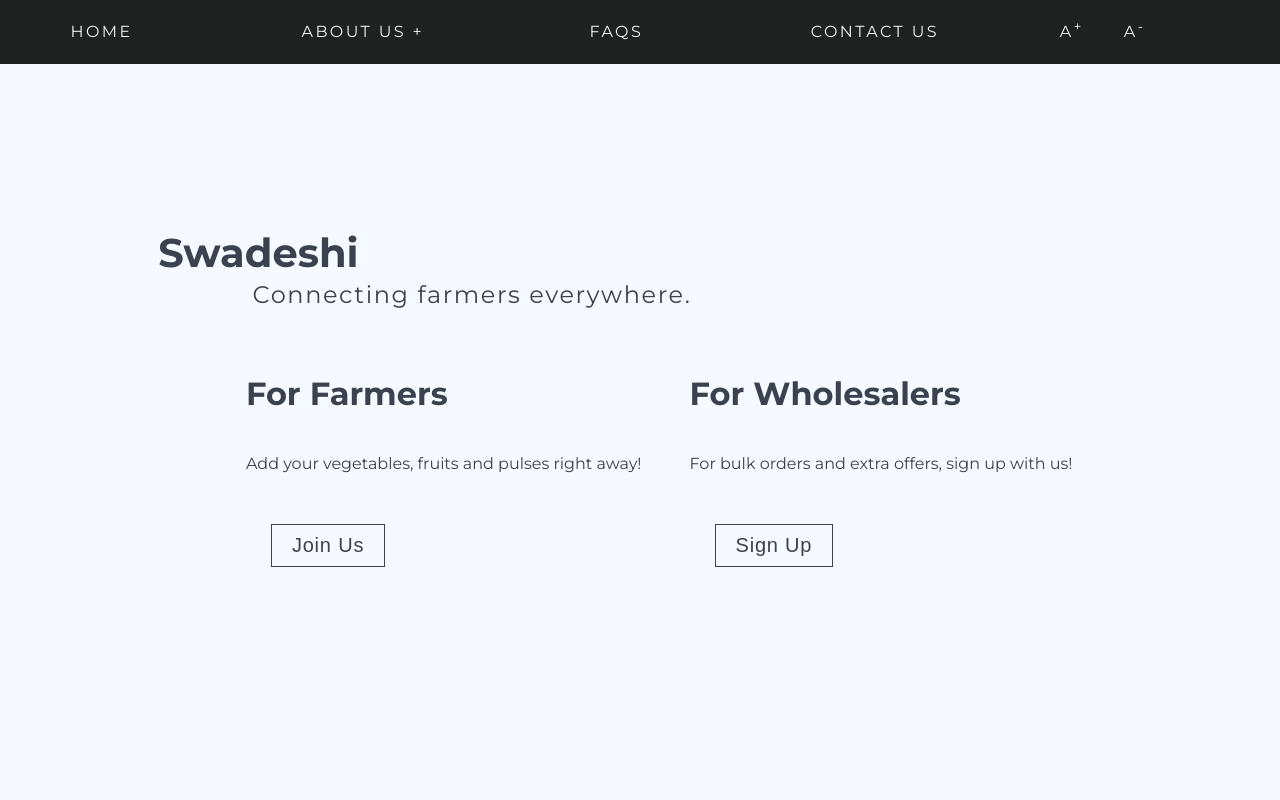
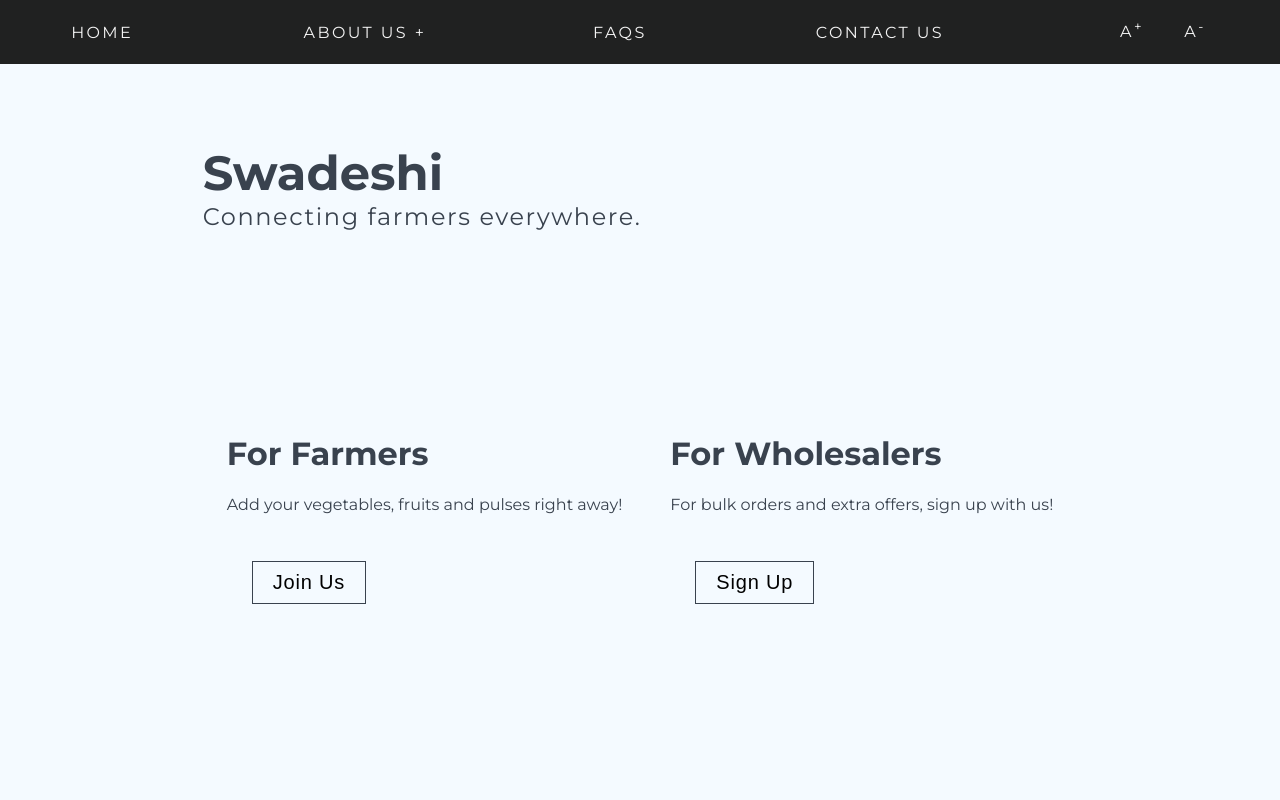
Before and after one commit to tusharnankani/Swadeshi, a plain HTML site: page HomePage/index.html in a window 1280 px wide. Drawn offline with Linux system fonts and the light colour scheme.

Commit message:
Improved HTML and CSS.

```diff
--- a/HomePage/index.html
+++ b/HomePage/index.html
@@ -2,17 +2,22 @@
 <html lang="en">
 
 <head>
-    <meta charset="UTF-8">
-    <meta name="viewport" content="width=device-width, initial-scale=1.0">
+	<title>Swadeshi</title>
 
-    <link rel="stylesheet" href="main.css">
+    <meta charset="UTF-8" />
+	<meta name="description" content = "UnFormat your code. Shift all brackets and semicolons to the right." />
+    <meta name="viewport" content="width=device-width, initial-scale=1.0" />
+	<meta http-equiv="X-UA-Compatible" content="IE=edge" />
 
-    <title>Swadeshi</title>
+	<link rel = "icon" href = "#" sizes = "any" />
+
+    <link rel="stylesheet" href="main.css" />
+
+	<!-- <script defer="" src="script.js"></script> -->
 </head>
 
 <body>
-    <div class="container">
-        <nav class="navbar">
+	<nav>
 		<!-- <img class="logo" src="logo.jpeg" alt="logo"> -->
 		<ul>
 			<li><a href="#home">Home</a> </li>
@@ -26,11 +31,10 @@
 		</ul>
 	</nav>
 
-        <div class="head">
-            <a href="#">Swadeshi</a>
-        </div>
-        <div class="head-content">
-            Connecting farmers everywhere.
+	<main>
+		<div>
+			<a href="#" id = "company-name">Swadeshi</a>
+			<div id = "tagline">Connecting farmers everywhere.</div>
 		</div>
 
 		<div class="description">
@@ -57,8 +61,7 @@
 				</button>
 			</div>
 		</div>
+	</main>
+</body>
 
-    </div>
-
-</body>
 </html>
--- a/HomePage/main.css
+++ b/HomePage/main.css
@@ -2,32 +2,46 @@
 @import url("https://fonts.googleapis.com/css2?family=Montserrat:wght@400;600;700&display=swap");
 
 body {
-    background: #f4faff;
-    font-family: "Montserrat", Sans-Serif;
-    height: 100vh;
-    line-height: 1.6em;
+	display: grid;
+	grid-template-areas:
+		"nav"
+		"main"
+	;
+	grid-template-rows: 4em auto;
+	justify-content: center;
+
     margin: 0;
 	padding: 0;
+
+    min-height: 100vh;
+
+	color: #39424e;
+	background: #f4faff;
+	font-family: "Montserrat", Sans-Serif;
 }
 
-.container {
-    height: 100%;
-    width: 100%;
+a {
+	color: inherit;
+	text-decoration: transparent underline;
+	transition: text-decoration-color 200ms ease;
+}
+a:hover {
+	text-decoration-color: unset;
 }
 
-/* Navbar list of items */
-.navbar {
+/* nav list of items */
+nav {
+	position: fixed;
+
+    width: 100%;
+
     align-items: center;
-    position: fixed;
-    top: 0px;
-    z-index: 1;
     display: flex;
-    width: 100%;
     height: 4em;
     background: rgba(0, 0, 0, 0.87);
 }
 
-.navbar ul {
+nav ul {
     /* margin: 150px auto 0;  */
     padding: 0;
     display: table;
@@ -38,7 +52,7 @@ body {
     justify-content: center;
 }
 
-.navbar ul li {
+nav ul li {
     margin: 0 1rem;
     padding: 15px 20px;
     display: table-cell;
@@ -46,17 +60,17 @@ body {
   /* padding: 15px 0; */
 }
 
-.navbar ul li a {
-    text-decoration: none;
+nav ul li a {
+    color: #f4f4f4;
     text-transform: uppercase;
-    color: #f4f4f4;
     letter-spacing: 0.15em;
     display: inline-block;
     padding: 15px 2px;
     position: relative;
+	text-decoration: none;
 }
 
-.navbar ul li a:after {
+nav ul li a:after {
     background: none repeat scroll 0 0 transparent;
     content: "";
     display: block;
@@ -68,7 +82,7 @@ body {
     width: 0;
 }
 
-.navbar ul li a:hover:after {
+nav ul li a:hover:after {
     width: 100%;
     left: 0;
 }
@@ -87,48 +101,30 @@ body {
     text-shadow: 0 0 4px greenyellow;
 }
 
+main {
+	display: grid;
+	grid-area: main;
+	max-width: 70vw;
+	margin-top: 5rem;
+
+	row-gap: 2rem;
+}
 
 /* Main title */
-.head {
-    all: unset;
-    color: #39424e;
-    font-weight: bolder;
-    display: flex;
-    /* align-items: center; */
-    justify-content: center;
-    top: 15rem;
-    max-width: 12.923em;
-    font-size: 2.5rem;
-    position: relative;
-    cursor:pointer;
+#company-name {
+	font-size: 3rem;
+	font-weight: bolder;
 }
-
-.head a {
-    text-decoration:none !important;
-    color: #39424e;
-}
-
-.head-content {
-    color: #39424e;
-    letter-spacing: 0.1rem;
-    display: flex;
-    justify-content: center;
-    top: 16rem;
-    max-width: 35rem;
-    font-size: 1.5rem;
-    position: relative;
-    left: 12rem;
-    padding-bottom: 1.8rem;
+#tagline {
+	letter-spacing: 0.1rem;
+	font-size: 1.5rem;
 }
 
 .description {
-    display: flex;
+    display: grid;
+	grid-template-columns: repeat(2, auto);
     justify-content: center;
-    top: 16rem;
-    left: 1.2rem;
-    position: relative;
 }
-
 
 .farmer, .wholesale{
     max-width: 25rem;
@@ -137,14 +133,14 @@ body {
 
 .farmer h1, .wholesale h1,
 .farmer .content, .wholesale .content {
-    color: #39424e;
+	margin: 0;
+	padding: 0;
     padding-bottom: 1.4rem;
 }
 
 .description button {
     max-width: 8rem;
     border: #39424e solid;
-    color: #39424e;
     border-width: 0.5px;
     position: relative;
     padding: 9px 20px;
```
Lines whose indentation alone changed are shown as unchanged.
